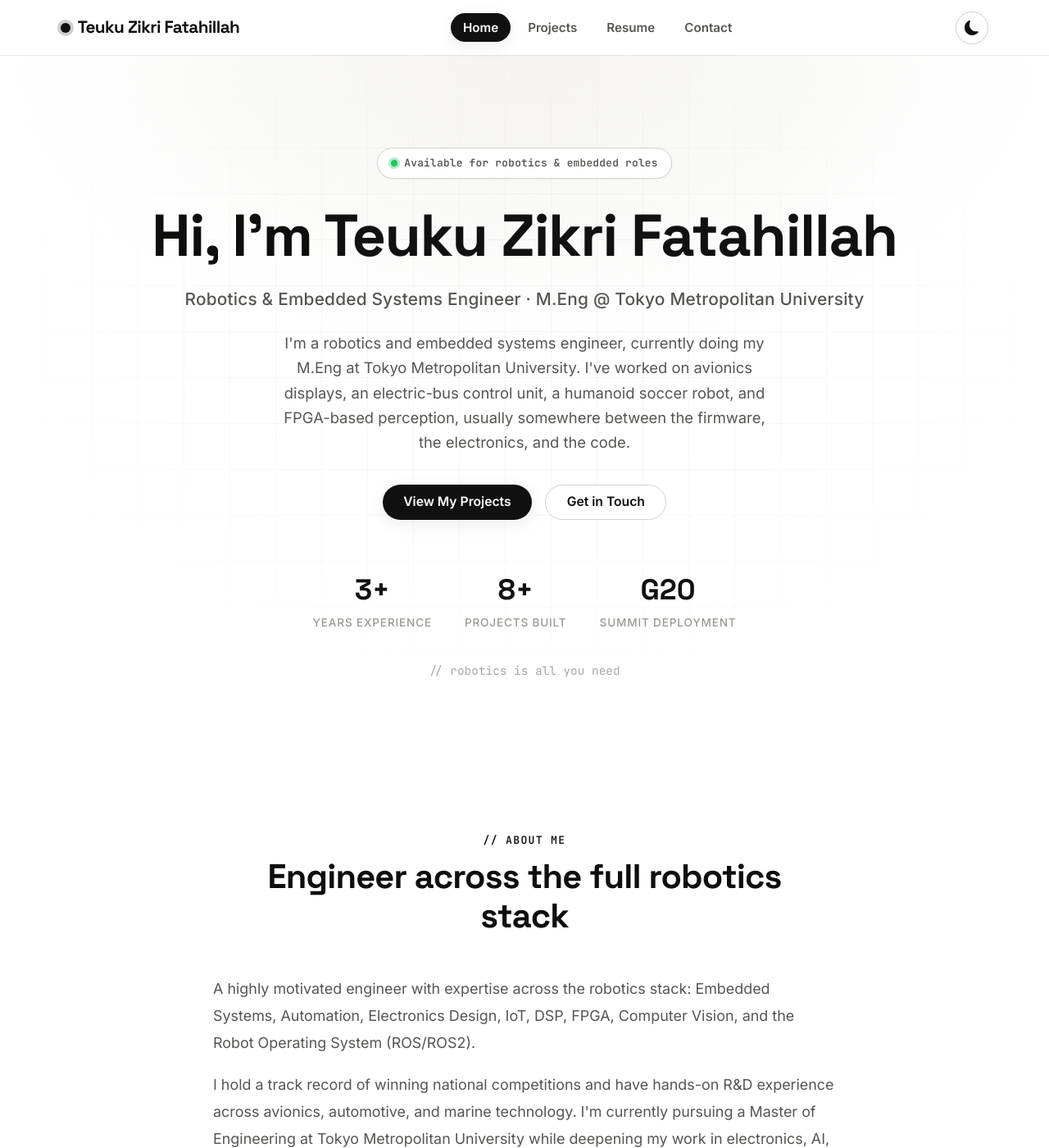
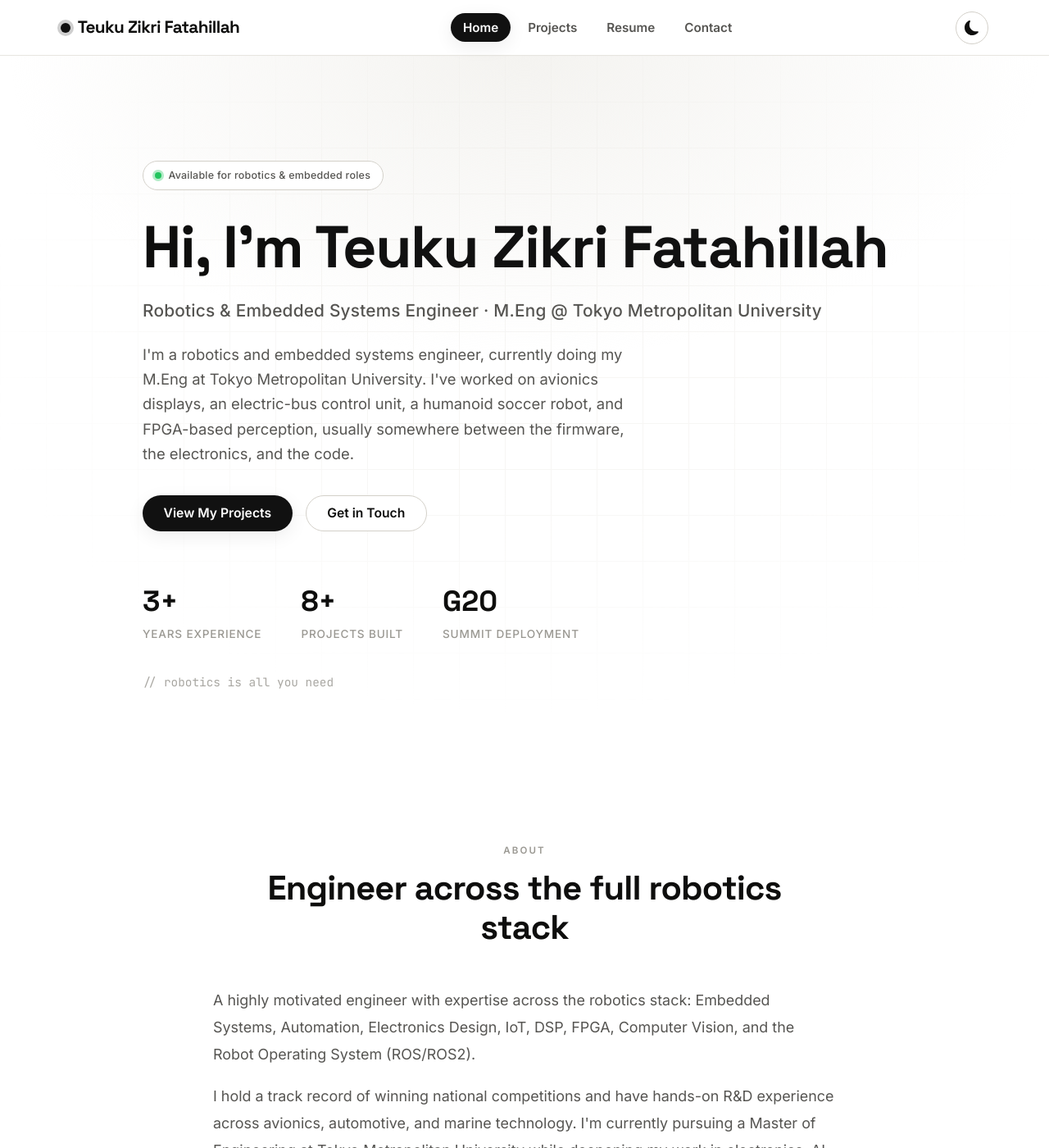
Before and after one commit to tzf230201/tzf230201.github.io, a Jekyll site: the page built from index.md, in a window 1280 px wide and 1400 px high. Shown: the whole window at 82% size. Built offline with Jekyll 4.4.1, drawn with Linux system fonts in a browser that asks for light colours; some of the changed text lies outside the part shown.

Commit message:
Refine minimal restyle: editorial labels, left-aligned hero, grayscale timeline
- Section kickers become uppercase letter-spaced labels (drop // code style)
- Hero is left-aligned editorial; stat numbers solid ink
- Timeline categories go grayscale; eyebrow sans + flat; grid cards flatten

Co-Authored-By: Claude Opus 4.8 <noreply@anthropic.com>

```diff
--- a/assets/css/style.css
+++ b/assets/css/style.css
@@ -301,11 +301,12 @@ h1, h2, h3, h4 {
    ============================================================ */
 .hero {
     position: relative;
-    padding: 7rem 0 6rem;
+    padding: 8rem 0 6rem;
     overflow: hidden;
-    text-align: center;
+    text-align: left;
     isolation: isolate;
 }
+.hero .container { max-width: 980px; }
 
 .hero::before {
     content: "";
@@ -333,16 +334,15 @@ h1, h2, h3, h4 {
     display: inline-flex;
     align-items: center;
     gap: 0.5rem;
-    font-family: var(--font-mono);
-    font-size: 0.8rem;
-    font-weight: 600;
+    font-family: var(--font-body);
+    font-size: 0.78rem;
+    font-weight: 500;
     letter-spacing: 0.02em;
     color: var(--text-soft);
     background: var(--surface);
     border: 1px solid var(--border-strong);
-    padding: 0.45rem 1rem;
+    padding: 0.4rem 0.9rem;
     border-radius: var(--radius-pill);
-    box-shadow: var(--shadow-sm);
     margin-bottom: 1.75rem;
 }
 
@@ -385,22 +385,22 @@ h1, h2, h3, h4 {
 .hero-description {
     font-size: 1.15rem;
     color: var(--text-soft);
-    max-width: 620px;
-    margin: 0 auto 2.25rem;
+    max-width: 600px;
+    margin: 0 0 2.25rem;
 }
 
 .hero-actions {
     display: flex;
     gap: 1rem;
-    justify-content: center;
+    justify-content: flex-start;
     flex-wrap: wrap;
 }
 
 .hero-stats {
     display: flex;
-    justify-content: center;
+    justify-content: flex-start;
     flex-wrap: wrap;
-    gap: 2.5rem;
+    gap: 3rem;
     margin-top: 3.5rem;
 }
 
@@ -408,10 +408,7 @@ h1, h2, h3, h4 {
     font-family: var(--font-display);
     font-size: 2.2rem;
     font-weight: 700;
-    background: var(--gradient-warm);
-    -webkit-background-clip: text;
-    background-clip: text;
-    -webkit-text-fill-color: transparent;
+    color: var(--text);
 }
 
 .hero-stat .label {
@@ -495,13 +492,13 @@ h1, h2, h3, h4 {
 }
 
 .section-kicker {
-    font-family: var(--font-mono);
-    font-size: 0.82rem;
+    font-family: var(--font-body);
+    font-size: 0.72rem;
     font-weight: 600;
-    letter-spacing: 0.1em;
+    letter-spacing: 0.18em;
     text-transform: uppercase;
-    color: var(--accent);
-    margin-bottom: 0.6rem;
+    color: var(--text-faint);
+    margin-bottom: 0.75rem;
     display: block;
 }
 
@@ -575,9 +572,9 @@ h1, h2, h3, h4 {
     height: 14px;
     border-radius: 4px;
 }
-.swatch.work { background: #fde68a; border-left: 4px solid #f59e0b; }
-.swatch.edu  { background: #bfdbfe; border-left: 4px solid #3b82f6; }
-.swatch.org  { background: #a7f3d0; border-left: 4px solid #10b981; }
+.swatch.edu  { background: #aeaca6; border-left: 4px solid #1c1c1a; }
+.swatch.work { background: #cbc9c3; border-left: 4px solid #1c1c1a; }
+.swatch.org  { background: #e4e2dc; border-left: 4px solid #1c1c1a; }
 
 /* Horizontal scroll wrapper so the chart stays usable on small screens */
 .gantt-scroll {
@@ -638,14 +635,14 @@ h1, h2, h3, h4 {
     filter: saturate(1.15);
 }
 
-.is-edu  .gantt-bar { background: #bfdbfe; border-left-color: #3b82f6; }
-.is-work .gantt-bar { background: #fde68a; border-left-color: #f59e0b; }
-.is-org  .gantt-bar { background: #a7f3d0; border-left-color: #10b981; }
+.is-edu  .gantt-bar { background: #aeaca6; border-left-color: #1c1c1a; }
+.is-work .gantt-bar { background: #cbc9c3; border-left-color: #1c1c1a; }
+.is-org  .gantt-bar { background: #e4e2dc; border-left-color: #1c1c1a; }
 
 .is-current .gantt-bar { animation: bar-pulse 2.2s ease-in-out infinite; }
 @keyframes bar-pulse {
-    0%, 100% { box-shadow: 0 0 0 0 rgba(59, 130, 246, 0); }
-    50%      { box-shadow: 0 0 0 4px rgba(59, 130, 246, 0.28); }
+    0%, 100% { box-shadow: 0 0 0 0 rgba(120, 120, 120, 0); }
+    50%      { box-shadow: 0 0 0 4px rgba(120, 120, 120, 0.35); }
 }
 
 .gantt-label {
@@ -686,7 +683,7 @@ h1, h2, h3, h4 {
     border: 1px solid var(--border);
     border-radius: var(--radius-lg);
     overflow: hidden;
-    box-shadow: var(--shadow-sm);
+    box-shadow: none;
     transition: var(--transition);
     display: flex;
     flex-direction: column;
@@ -832,7 +829,7 @@ h1, h2, h3, h4 {
     border: 1px solid var(--border);
     border-radius: var(--radius-lg);
     padding: 1.4rem;
-    box-shadow: var(--shadow-sm);
+    box-shadow: none;
     transition: var(--transition);
     overflow: hidden;
 }
--- a/index.md
+++ b/index.md
@@ -36,7 +36,7 @@ title: Home
 <section class="section">
     <div class="container">
         <div class="section-head">
-            <span class="section-kicker">// about me</span>
+            <span class="section-kicker">About</span>
             <h2 class="section-title">Engineer across the full robotics stack</h2>
         </div>
         <div class="about-content">
@@ -65,7 +65,7 @@ title: Home
 <section class="section section-alt">
     <div class="container">
         <div class="section-head">
-            <span class="section-kicker">// my journey</span>
+            <span class="section-kicker">Journey</span>
             <h2 class="section-title">Overview Timeline</h2>
             <p class="section-sub">Education, organizations, and work over time.</p>
         </div>
@@ -127,7 +127,7 @@ title: Home
 <section class="section">
     <div class="container">
         <div class="section-head">
-            <span class="section-kicker">// selected work</span>
+            <span class="section-kicker">Selected work</span>
             <h2 class="section-title">Featured Projects</h2>
             <p class="section-sub">A few projects I'm proud of. Browse the full archive for more.</p>
         </div>
```
Also changed, not shown: projects.md (+3 -3 lines).
